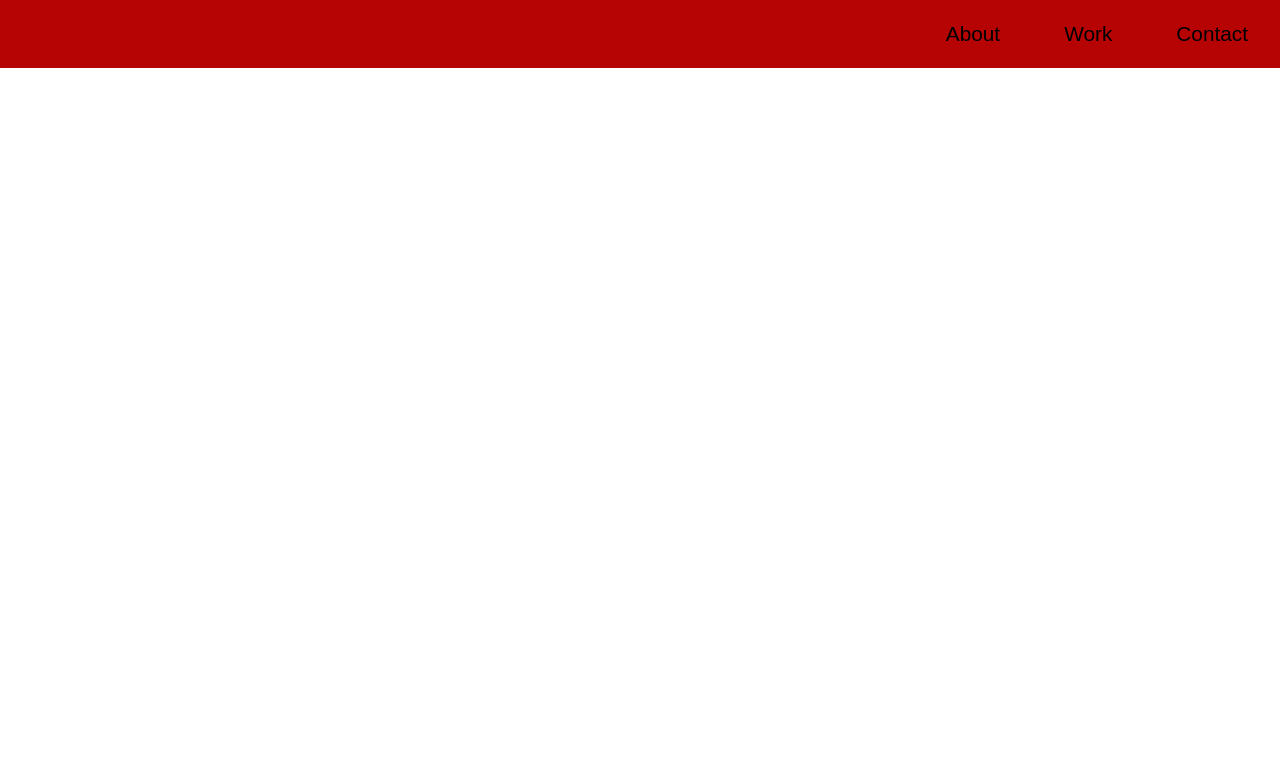
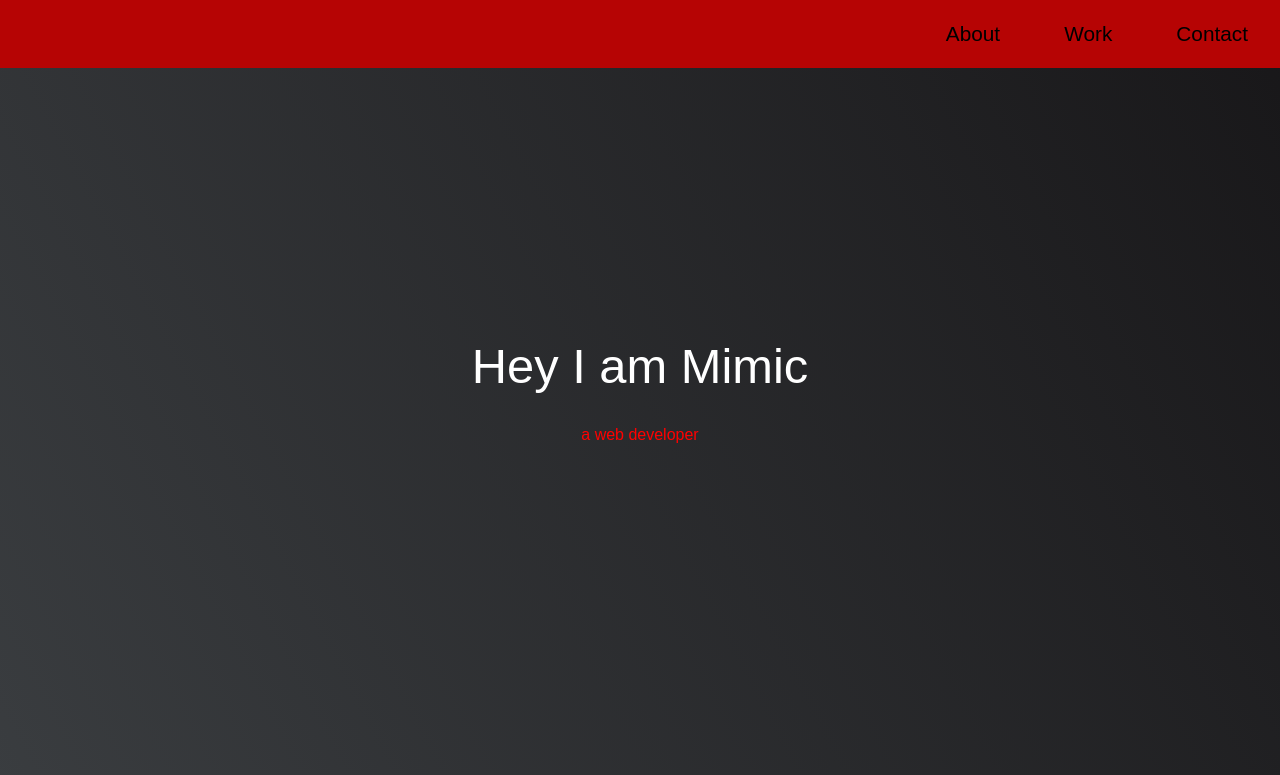
Before and after one commit to Zeph180/microversTrials, a plain HTML site: page index.html in a window 1280 px wide. Shown: the top 775 px of the page. Drawn offline with Linux system fonts and the light colour scheme.

Commit message:
last fix

```diff
--- a/index.html
+++ b/index.html
@@ -17,7 +17,10 @@
       </nav>
     </header>
     <main>
-      <section class="home section"></section>
+      <section class="welcome section" id="welcome-section">
+        <h1>Hey I am Mimic</h1>
+        <p id="catch-text">a web developer</p>
+      </section>
       <section class="work section" id="work">
         <h2 class="section-title">These are some of my projects</h2>
         <div class="card-container"></div>
@@ -26,10 +29,7 @@
     <script src="https://cdn.freecodecamp.org/testable-projects-fcc/v1/bundle.js"></script>
 
     <script src="js/index.js"></script>
-    <section id="welcome-section">
-      <h1>Hey I am Mimic</h1>
-      <p id="catch-text">a web developer</p>
-    </section>
+
     <section class="contact-section">
       <div class="" contact-section-header>
         <h2>Lets's work together...</h2>
@@ -54,9 +54,12 @@
         <a class="btn contact-details" href="tel:555-555-5555">Call me</a>
       </div>
     </section>
-  <footer>
-    <p>**This is just fake portfolio. All the projects and contact details given are not real</p>
-    <p>Created for freeCodeCamp</p>
-  </footer>
+    <footer>
+      <p>
+        **This is just fake portfolio. All the projects and contact details
+        given are not real
+      </p>
+      <p>Created for freeCodeCamp</p>
+    </footer>
   </body>
 </html>
```
